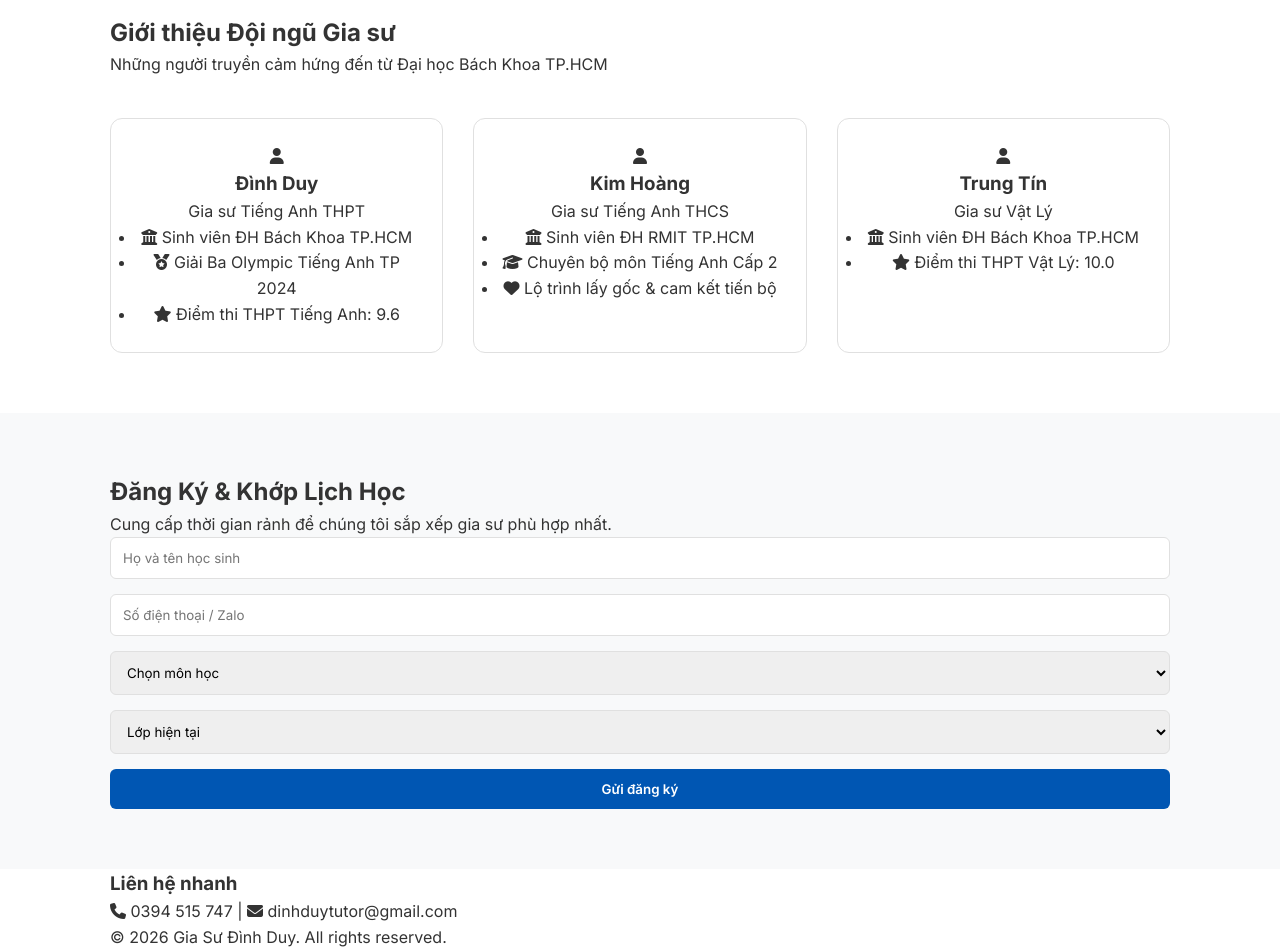
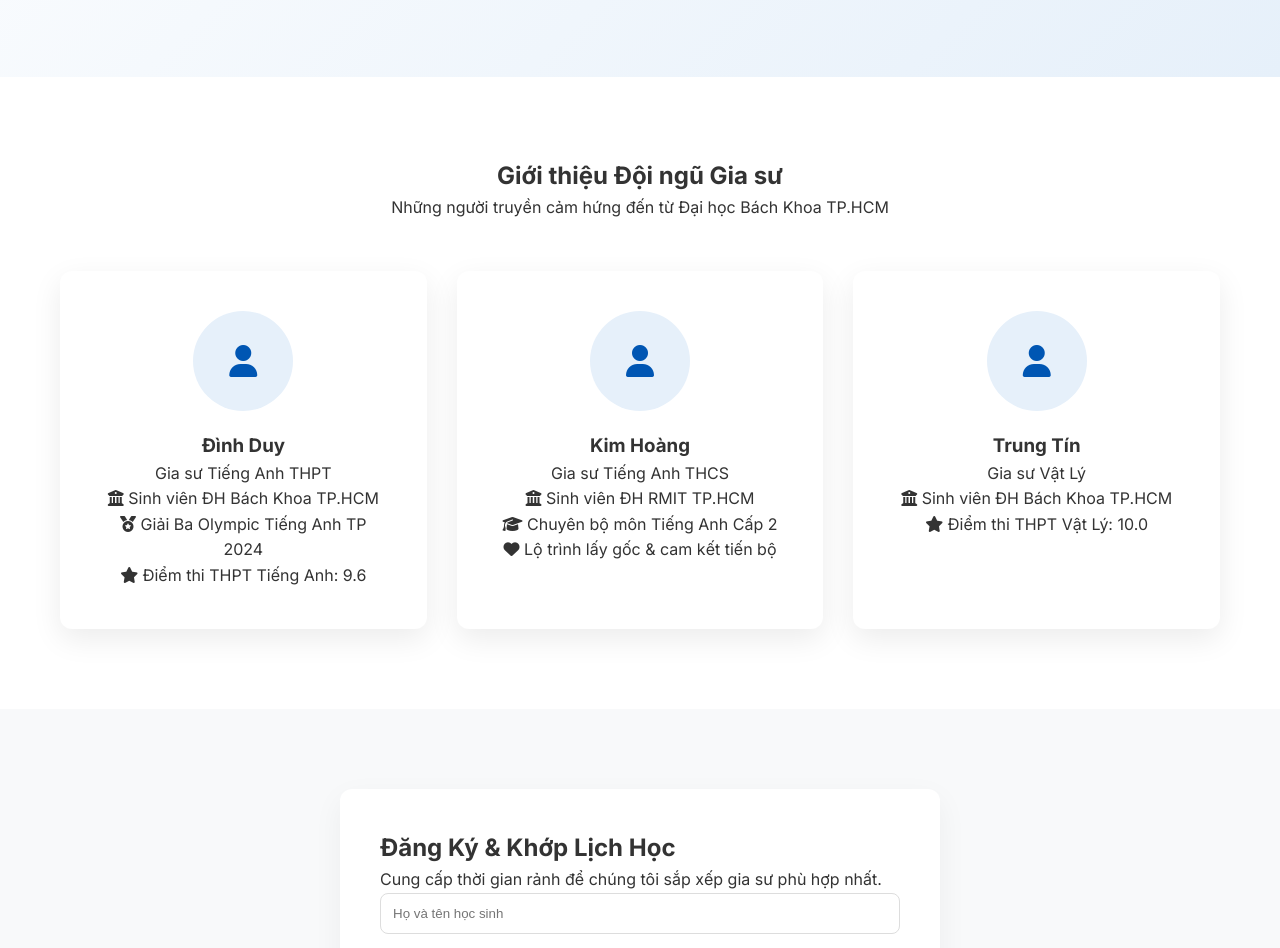
Before and after one commit to duyshank06-droid/Cleverthink, a website: page index.html in a window 1280 px wide. Shown: the part 550-1498 px from the top of the page. Drawn offline with Linux system fonts and the light colour scheme.

Commit message:
Update style.css

```diff
--- a/style.css
+++ b/style.css
@@ -1,53 +1,52 @@
-/* 1. BIẾN & RESET */
+/* --- BIẾN & RESET --- */
 :root {
-    --primary: #0056b3;
-    --primary-hover: #004494;
-    --secondary: #f8f9fa;
-    --text: #333;
-    --bg: #ffffff;
-    --danger: #dc3545;
-    --border: #e0e0e0;
+    --primary-color: #0056b3;
+    --primary-light: #e6f0fa;
+    --secondary-color: #f8981d;
+    --text-color: #333333;
+    --text-light: #666666;
+    --bg-color: #ffffff;
+    --bg-gray: #f8f9fa;
+    --transition: all 0.3s ease;
 }
 
-* { margin: 0; padding: 0; box-sizing: border-box; font-family: 'Inter', sans-serif; }
-body { color: var(--text); background: var(--bg); line-height: 1.6; }
-html { scroll-behavior: smooth; }
-.container { max-width: 1100px; margin: 0 auto; padding: 0 20px; }
-.section-padding { padding: 60px 0; }
-.section-bg { background: var(--secondary); padding: 60px 0; }
+* { margin: 0; padding: 0; box-sizing: border-box; }
+body { font-family: 'Inter', sans-serif; color: var(--text-color); line-height: 1.6; }
+a { text-decoration: none; color: inherit; }
+ul { list-style: none; }
 
-/* 2. BUTTONS & UI */
-.btn { display: inline-block; padding: 12px 24px; border-radius: 6px; text-decoration: none; font-weight: 600; cursor: pointer; border: none; transition: 0.3s; }
-.btn-primary { background: var(--primary); color: white; }
-.btn-primary:hover { background: var(--primary-hover); }
-.w-100 { width: 100%; }
+/* --- NAVBAR --- */
+.navbar { position: fixed; top: 0; width: 100%; background: rgba(255, 255, 255, 0.95); z-index: 1000; box-shadow: 0 2px 10px rgba(0,0,0,0.05); }
+.nav-container { display: flex; justify-content: space-between; align-items: center; height: 80px; padding: 0 20px; max-width: 1200px; margin: 0 auto; }
+.logo { font-size: 1.5rem; font-weight: 700; color: var(--primary-color); }
+.nav-links { display: flex; gap: 30px; }
+.menu-toggle { display: none; font-size: 1.5rem; cursor: pointer; }
 
-/* 3. NAVBAR */
-.navbar { padding: 15px 0; background: white; border-bottom: 1px solid var(--border); position: sticky; top: 0; z-index: 1000; }
-.nav-container { display: flex; justify-content: space-between; align-items: center; }
-.logo { font-weight: 700; font-size: 1.5rem; color: var(--primary); text-decoration: none; }
-.nav-links { display: flex; list-style: none; gap: 20px; }
-.nav-links a { text-decoration: none; color: var(--text); font-weight: 600; }
+/* --- HERO SECTION --- */
+.hero { padding: 150px 0 80px; background: linear-gradient(135deg, var(--bg-color) 0%, var(--primary-light) 100%); text-align: center; }
+.hero-content { max-width: 800px; margin: 0 auto; }
+.badge { background: var(--primary-color); color: white; padding: 5px 15px; border-radius: 20px; font-size: 0.9rem; }
+.hero h1 { font-size: 3rem; margin: 20px 0; }
+.btn-primary { background: var(--primary-color); color: white; padding: 12px 30px; border-radius: 30px; display: inline-block; font-weight: 600; }
 
-/* 4. HERO SECTION */
-.hero { padding: 80px 0; text-align: center; }
-.hero h1 { font-size: 2.5rem; margin-bottom: 20px; }
-.badge { background: var(--secondary); padding: 5px 15px; border-radius: 20px; font-size: 0.9rem; }
+/* --- TUTOR GRID --- */
+.section-padding { padding: 80px 0; }
+.section-title { text-align: center; margin-bottom: 50px; }
+.tutor-grid { display: grid; grid-template-columns: repeat(auto-fit, minmax(300px, 1fr)); gap: 30px; max-width: 1200px; margin: 0 auto; padding: 0 20px; }
+.tutor-card { background: white; padding: 40px; border-radius: 12px; box-shadow: 0 10px 30px rgba(0,0,0,0.08); text-align: center; }
+.placeholder-img { width: 100px; height: 100px; background: var(--primary-light); border-radius: 50%; margin: 0 auto 20px; display: flex; align-items: center; justify-content: center; font-size: 2rem; color: var(--primary-color); }
 
-/* 5. CARDS (Gia sư) */
-.tutor-grid { display: grid; grid-template-columns: repeat(auto-fit, minmax(300px, 1fr)); gap: 30px; margin-top: 40px; }
-.tutor-card { background: white; padding: 25px; border-radius: 12px; border: 1px solid var(--border); text-align: center; transition: 0.3s; }
-.tutor-card:hover { transform: translateY(-10px); box-shadow: 0 10px 20px rgba(0,0,0,0.1); }
-.tutor-avatar { width: 120px; height: 120px; border-radius: 50%; object-fit: cover; margin-bottom: 15px; }
-.tutor-tags span { display: inline-block; background: var(--secondary); padding: 5px 10px; margin: 3px; border-radius: 4px; font-size: 0.8rem; }
+/* --- FORM --- */
+.section-bg { background: var(--bg-gray); padding: 80px 0; }
+.register-container { max-width: 600px; margin: 0 auto; background: white; padding: 40px; border-radius: 12px; box-shadow: 0 10px 30px rgba(0,0,0,0.05); }
+.form-group { margin-bottom: 20px; }
+.form-row { display: grid; grid-template-columns: 1fr 1fr; gap: 20px; margin-bottom: 20px; }
+input, select { width: 100%; padding: 12px; border: 1px solid #ddd; border-radius: 8px; }
 
-/* 6. FORMS */
-.form-group-row { display: grid; grid-template-columns: 1fr 1fr; gap: 15px; margin-bottom: 15px; }
-input, select, textarea { width: 100%; padding: 12px; border: 1px solid var(--border); border-radius: 6px; margin-bottom: 15px; }
-
-/* 7. MOBILE RESPONSIVE */
+/* --- RESPONSIVE --- */
 @media (max-width: 768px) {
-    .nav-links { display: none; } /* Ẩn menu trên mobile đơn giản */
-    .hero h1 { font-size: 1.8rem; }
-    .form-group-row { grid-template-columns: 1fr; }
+    .nav-links { position: absolute; top: 80px; left: -100%; width: 100%; background: white; flex-direction: column; align-items: center; padding: 20px; transition: 0.3s; }
+    .nav-links.active { left: 0; }
+    .menu-toggle { display: block; }
+    .form-row { grid-template-columns: 1fr; }
 }
```
